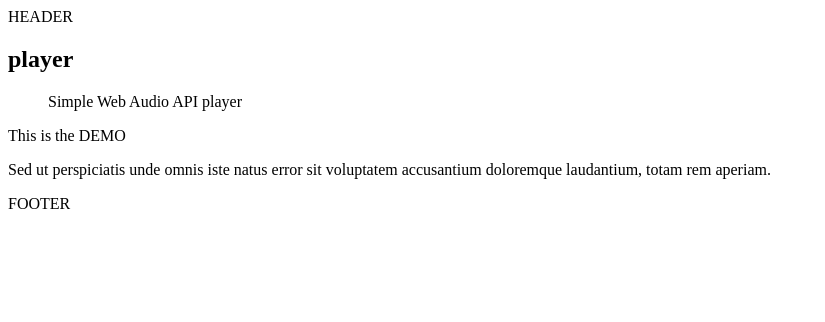
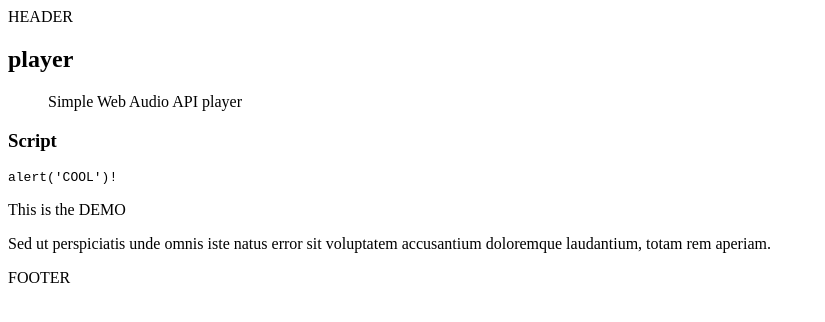
Before and after one commit to nums/ghpagetest, a plain HTML site: page index.html in a window 1280 px wide. Shown: the whole page, without its empty margins (0-825 px from the left). Drawn offline with Linux system fonts and the light colour scheme.

Commit message:
Update 2014-06-25T16:32:24.863Z

```diff
--- a/index.html
+++ b/index.html
@@ -5,6 +5,9 @@
 <blockquote>
 <p>Simple Web Audio API player</p>
 </blockquote>
+<h3 id="script">Script</h3>
+<pre><code class="lang-js">alert(&#39;COOL&#39;)!
+</code></pre>
 <p>This is the DEMO</p>
 <p>Sed ut perspiciatis unde omnis iste natus error sit voluptatem
 accusantium doloremque laudantium, totam rem aperiam.</p>
```
